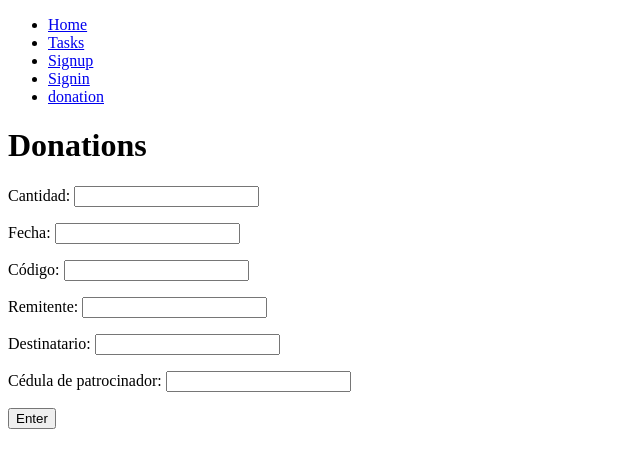
After one commit to carlost1504/preva, a Django app: page /donation/ in a window 1280 px wide. The commit adds this page. Shown: the top 468 px of the page, without its empty margins (0-640 px from the left). Run offline with Django 4.2, Linux system fonts and the light colour scheme.

Commit message:
scenary donations

```diff
--- a/Knowledgepeople/urls.py
+++ b/Knowledgepeople/urls.py
@@ -24,5 +24,7 @@ urlpatterns = [
     path('singup/', views.signup,name='signup'),
     path('tasks/', views.tasks,name='tasks'),
     path('logout/', views.signout,name='logout'),
-    path('signin/', views.signin,name='signin')
+    path('signin/', views.signin,name='signin'),
+    path('donation/', views.donation,name='donation')
+
 ]
--- a/tasks/templates/base.html
+++ b/tasks/templates/base.html
@@ -32,7 +32,7 @@
             </li>
             {% endif %}
             <li>
-                <a href="/signup_donations">signup_donations</a>
+                <a href="/donation">donation</a>
             </li>
         </ul>
     </nav>
--- /dev/null
+++ b/tasks/templates/donation.html
@@ -0,0 +1,12 @@
+{% extends 'base.html' %}
+
+{% block content %}
+<h1>Donations</h1>
+<form action="/donation/" method="POST">
+    {% csrf_token %}
+    {{form.as_p}}
+    <button>
+        Enter
+    </button>
+</form>
+{% endblock %}
--- a/tasks/views.py
+++ b/tasks/views.py
@@ -3,7 +3,7 @@ from django.http import HttpResponse
 from django.contrib.auth.forms import UserCreationForm,AuthenticationForm
 from django.contrib.auth.models import User
 from django.contrib.auth import login, logout,authenticate
-from .forms import form_Donacion
+from .forms import *
 
 # Create your views here.
 def home(request):
@@ -69,3 +69,7 @@ def signin(request):
         else:
             login(request,user)
             return redirect('tasks')
+
+def donation(request):
+    form = form_Donacion()
+    return render(request, 'donation.html', {'form': form})
```
Also changed, not shown: tasks/models.py (line endings or trailing spaces).
